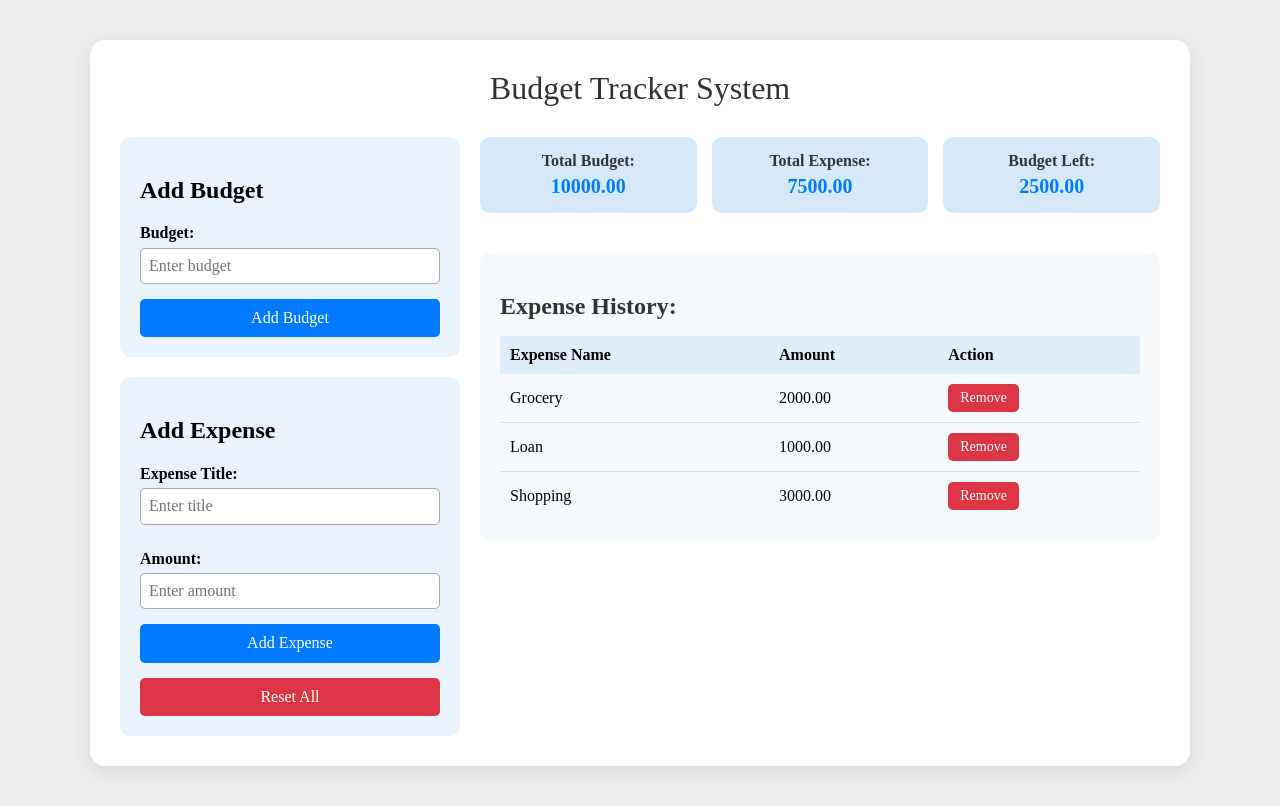
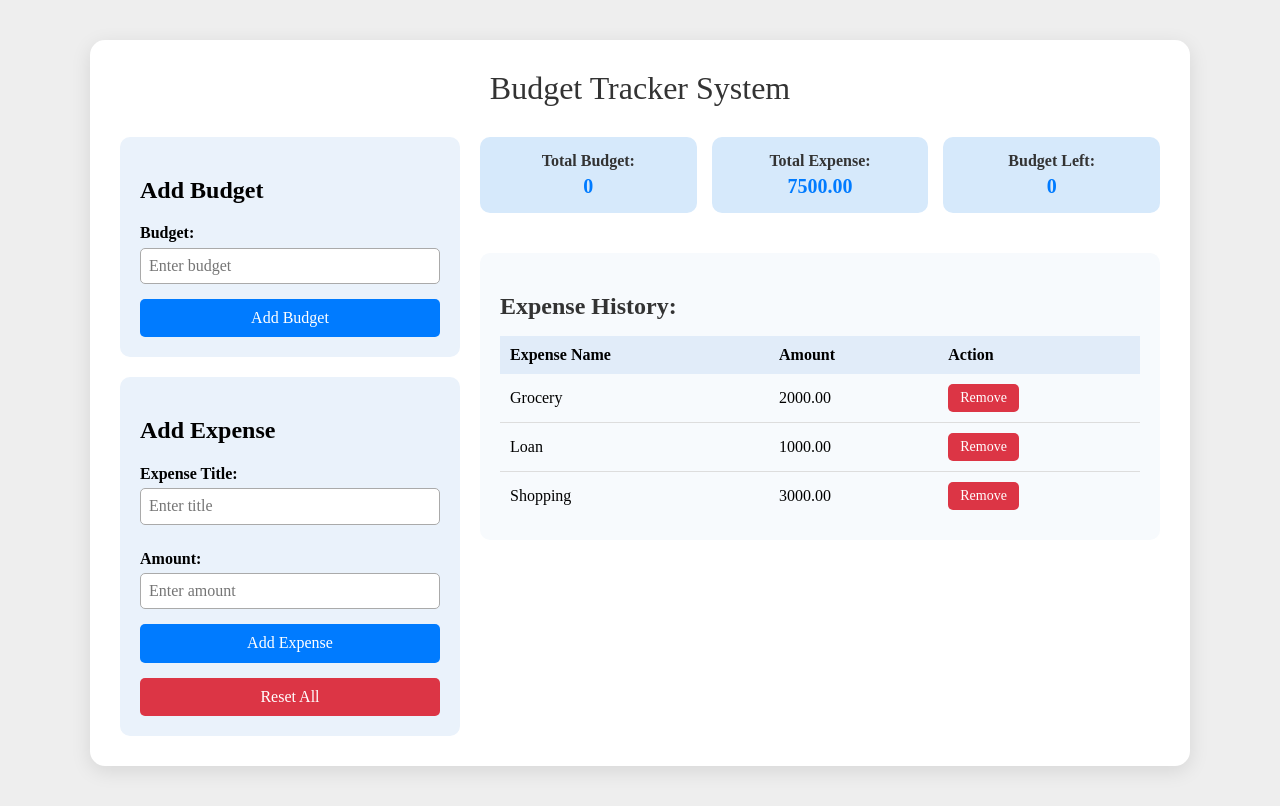
Before and after one commit to VITALIKXXX/expens-track-aplication, a React (Create React App) app: page / in a window 1280 px wide. Built offline with nearby package versions, Linux system fonts and the light colour scheme.

Commit message:
Add Budget interakcion

```diff
--- a/src/App.js
+++ b/src/App.js
@@ -5,19 +5,23 @@ import Budget from "./features/tracker/Budget";
 import Expense from "./features/tracker/Expense";
 import Summary from "./features/tracker/Summary";
 import ExpenseHistory from "./features/tracker/History";
+import { useState } from "react";
 
 
 function App() {
+
+  const [budgetValue, setBudgetValue] = useState("0");
+
   return (
     <Container>
       <Header />
       <Section>
         <LeftColumn>
-          <Budget />
+          <Budget setBudgetValue={setBudgetValue} />
           <Expense />
         </LeftColumn>
         <RightColumn>
-          <Summary />
+          <Summary budget={budgetValue} />
           <ExpenseHistory />
         </RightColumn>
       </Section>
--- a/src/features/tracker/Budget/index.js
+++ b/src/features/tracker/Budget/index.js
@@ -1,12 +1,35 @@
+import { use, useState } from "react";
 import { Wrapper, Label, Input, Button } from "./styled";
 
-const Budget = () => {
+const Budget = ({ setBudgetValue }) => {
+
+  const [budgetInput, setBudgetInput] = useState("");
+
+  const handleInputChange = (e) => {
+    setBudgetInput(e.target.value);
+  };
+
+  const handleAddBudget = () => {
+    const number = parseFloat(budgetInput);
+    if (!isNaN(number) && number >= 0) {
+      setBudgetValue(number);
+      setBudgetInput("");
+    } else {
+      alert("Please enter a valid number");
+    }
+  };
+
   return (
     <Wrapper>
       <h2>Add Budget</h2>
       <Label>Budget:</Label>
-      <Input type="number" placeholder="Enter budget" />
-      <Button>Add Budget</Button>
+      <Input
+        type="number"
+        placeholder="Enter budget"
+        value={budgetInput}
+        onChange={handleInputChange}
+      />
+      <Button onClick={handleAddBudget}>Add Budget</Button>
     </Wrapper>
   )
 }
--- a/src/features/tracker/Summary/index.js
+++ b/src/features/tracker/Summary/index.js
@@ -1,11 +1,11 @@
 import { SummaryWrapper, Box, Label, Value } from "./styled";
 
-const Summary = () => {
+const Summary = ({ budget }) => {
     return (
         <SummaryWrapper>
             <Box>
                 <Label>Total Budget:</Label>
-                <Value>10000.00</Value>
+                <Value>{budget}</Value>
             </Box>
             <Box>
                 <Label>Total Expense:</Label>
@@ -13,7 +13,7 @@ const Summary = () => {
             </Box>
             <Box>
                 <Label>Budget Left:</Label>
-                <Value>2500.00</Value>
+                <Value>{budget}</Value>
             </Box>
         </SummaryWrapper>
     )
```
